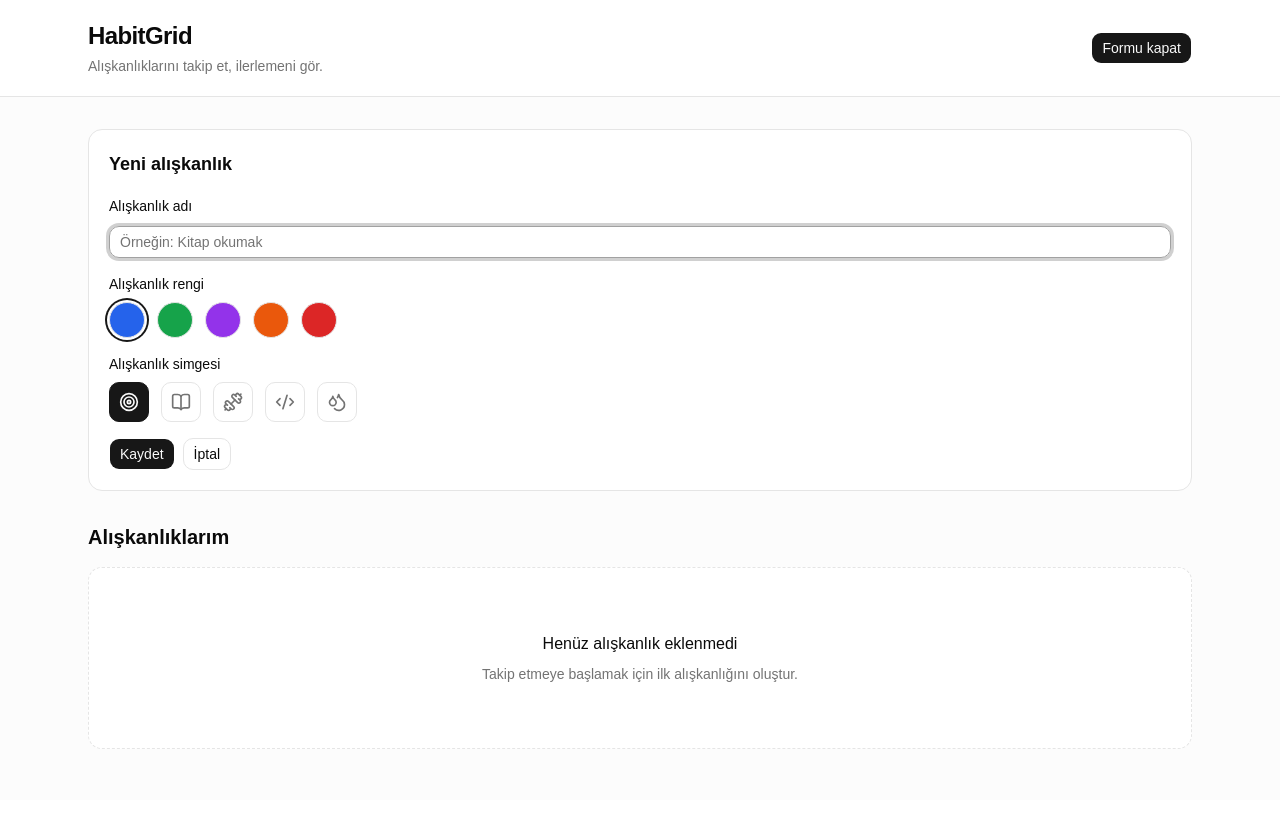
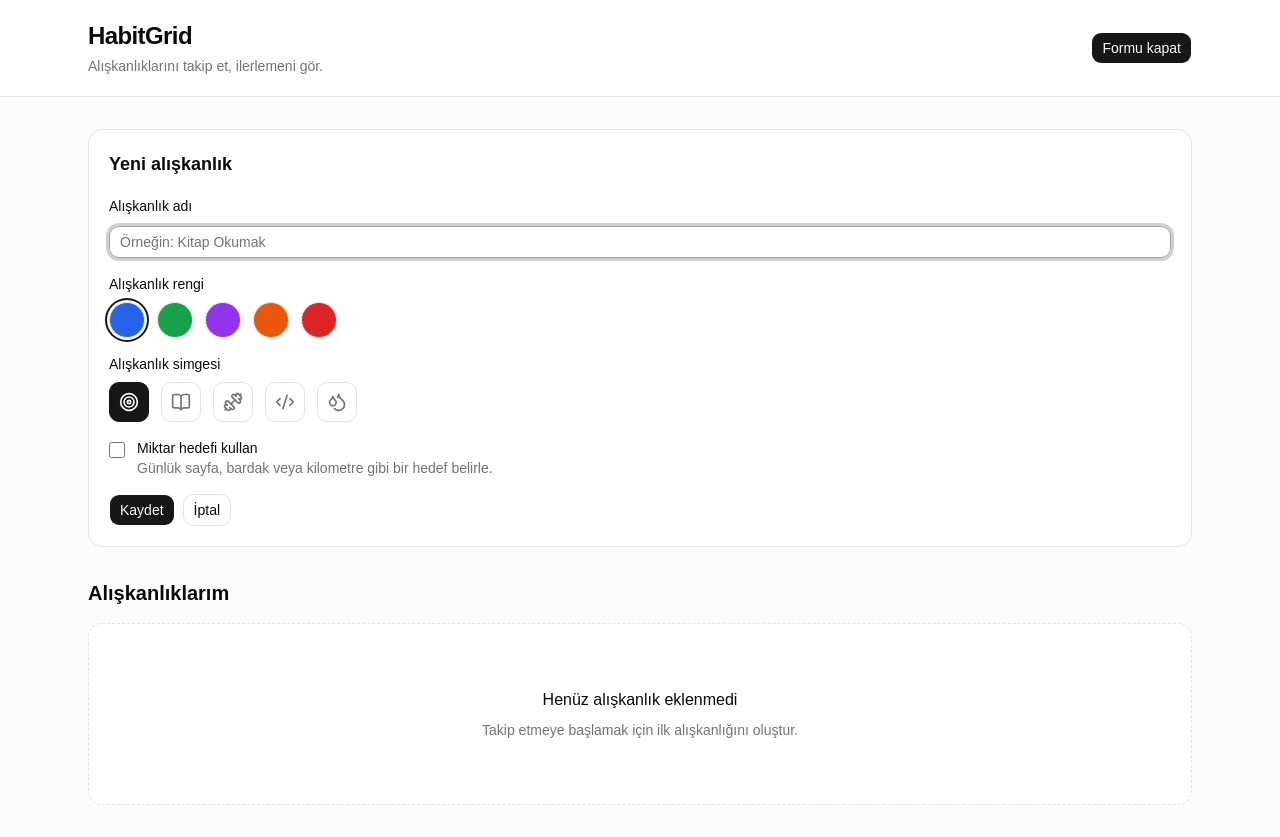
Before and after one commit to ibrbsmc/habit-grid, a React (Vite) app: page / in a window 1280 px wide. Both pictures are taken after a click on the button "Alışkanlık ekle". Before the commit the page ends 800 px from the top, so only its background shows below. Built offline with nearby package versions, Linux system fonts and the light colour scheme.

Commit message:
feat: add optional targets to habits

```diff
--- a/src/App.jsx
+++ b/src/App.jsx
@@ -26,6 +26,10 @@ function App() {
   const [editingHabitId, setEditingHabitId] = useState(null);
   const [habitColor, setHabitColor] = useState("#2563eb");
   const [habitIcon, setHabitIcon] = useState("target");
+  const [usesTarget, setUsesTarget] = useState(false); // miktar hedefinin kullanılıp kullanılmadığı
+  const [targetAmount, setTargetAmount] = useState(""); // günlük miktar hedefi
+  const [targetUnit, setTargetUnit] = useState(""); // günlük miktar hedefinin birimi
+  const [targetError, setTargetError] = useState(""); // günlük miktar hedefi ile ilgili hata mesajı
 
   useEffect(() => {
     localStorage.setItem("habit-grid-habits", JSON.stringify(habits));
@@ -53,6 +57,32 @@ function App() {
       return;
     }
 
+    const numericTargetAmount = Number(targetAmount); // Inputlardan alınan değerler, type="number" olsa bile JavaScript’e genellikle metin olarak gelir.
+    const cleanedTargetUnit = targetUnit.trim();
+
+    if (
+      // Hedef kullanılıyorsa ve hedef miktar geçerli değilse hata mesajı göster.
+      usesTarget &&
+      (!targetAmount ||
+        !Number.isFinite(numericTargetAmount) ||
+        numericTargetAmount <= 0)
+    ) {
+      setTargetError("Günlük hedef sıfırdan büyük olmalıdır.");
+      return;
+    }
+
+    if (usesTarget && !cleanedTargetUnit) {
+      setTargetError("Hedef birimi boş bırakılamaz.");
+      return;
+    }
+
+    const target = usesTarget
+      ? {
+          amount: numericTargetAmount,
+          unit: cleanedTargetUnit,
+        }
+      : null;
+
     if (editingHabitId) {
       setHabits((currentHabits) =>
         currentHabits.map((habit) =>
@@ -62,6 +92,8 @@ function App() {
                 name: cleanedHabitName,
                 color: habitColor,
                 icon: habitIcon,
+                target,
+                dailyAmounts: usesTarget ? (habit.dailyAmounts ?? {}) : {},
               }
             : habit,
         ),
@@ -73,6 +105,8 @@ function App() {
         color: habitColor,
         icon: habitIcon,
         completedDates: [],
+        target,
+        dailyAmounts: {},
       };
 
       setHabits((currentHabits) => [...currentHabits, newHabit]);
@@ -88,6 +122,10 @@ function App() {
     setIsFormOpen(false);
     setHabitColor("#2563eb"); // habitColor yalnızca formda seçili olan geçici rengi tutar; kartın rengi ise habits dizisindeki habit.color değerinden gelir. Rengi sıfırlamasaydık yeni alışkanlık formu kırmızı seçili olarak açılırdı. Sıfırladığımız için yeni form varsayılan maviyle açılır.
     setHabitIcon("target");
+    setUsesTarget(false);
+    setTargetAmount("");
+    setTargetUnit("");
+    setTargetError("");
   }
 
   function handleDelete(habitId) {
@@ -104,6 +142,11 @@ function App() {
     setHabitColor(habit.color ?? "#2563eb"); // Alışkanlığın rengi varsa onu kullanır.
     setHabitIcon(habit.icon ?? "target");
     setIsFormOpen(true);
+    const target = habit.target ?? null;
+    setUsesTarget(Boolean(target)); // Hedef kullanılıyorsa true, yoksa false
+    setTargetAmount(target?.amount ?? "");
+    setTargetUnit(target?.unit ?? "");
+    setTargetError("");
   }
 
   function handleToggleToday(habitId) {
@@ -182,7 +225,7 @@ function App() {
                     <Input
                       id="habit-name"
                       className="mt-2"
-                      placeholder="Örneğin: Kitap okumak"
+                      placeholder="Örneğin: Kitap Okumak"
                       value={habitName}
                       onChange={(event) => {
                         setHabitName(event.target.value);
@@ -253,6 +296,86 @@ function App() {
                       </div>
                     </fieldset>
 
+                    <div className="mt-4">
+                      <label className="flex items-start gap-3">
+                        <input
+                          type="checkbox"
+                          className="mt-1 size-4"
+                          checked={usesTarget}
+                          onChange={(event) => {
+                            setUsesTarget(event.target.checked);
+                            setTargetError("");
+                          }}
+                        />
+
+                        <span>
+                          <span className="block text-sm font-medium">
+                            Miktar hedefi kullan
+                          </span>
+
+                          <span className="block text-sm text-muted-foreground">
+                            Günlük sayfa, bardak veya kilometre gibi bir hedef
+                            belirle.
+                          </span>
+                        </span>
+                      </label>
+
+                      {usesTarget && (
+                        <div className="mt-4 grid gap-4 sm:grid-cols-2">
+                          <div>
+                            <label
+                              className="text-sm font-medium"
+                              htmlFor="target-amount"
+                            >
+                              Günlük hedef
+                            </label>
+
+                            <Input
+                              id="target-amount"
+                              type="number"
+                              min="0"
+                              step="any"
+                              className="mt-2"
+                              placeholder="Örneğin: 20"
+                              value={targetAmount}
+                              onChange={(event) => {
+                                setTargetAmount(event.target.value);
+                                setTargetError("");
+                              }}
+                              aria-invalid={Boolean(targetError)}
+                            />
+                          </div>
+
+                          <div>
+                            <label
+                              className="text-sm font-medium"
+                              htmlFor="target-unit"
+                            >
+                              Birim
+                            </label>
+
+                            <Input
+                              id="target-unit"
+                              className="mt-2"
+                              placeholder="Örneğin: Sayfa"
+                              value={targetUnit}
+                              onChange={(event) => {
+                                setTargetUnit(event.target.value);
+                                setTargetError("");
+                              }}
+                              aria-invalid={Boolean(targetError)}
+                            />
+                          </div>
+                        </div>
+                      )}
+
+                      {targetError && (
+                        <p className="mt-2 text-sm text-destructive">
+                          {targetError}
+                        </p>
+                      )}
+                    </div>
+
                     <div className="mt-4 flex gap-2">
                       <Button type="submit">
                         {editingHabitId ? "Değişiklikleri kaydet" : "Kaydet"}
```
